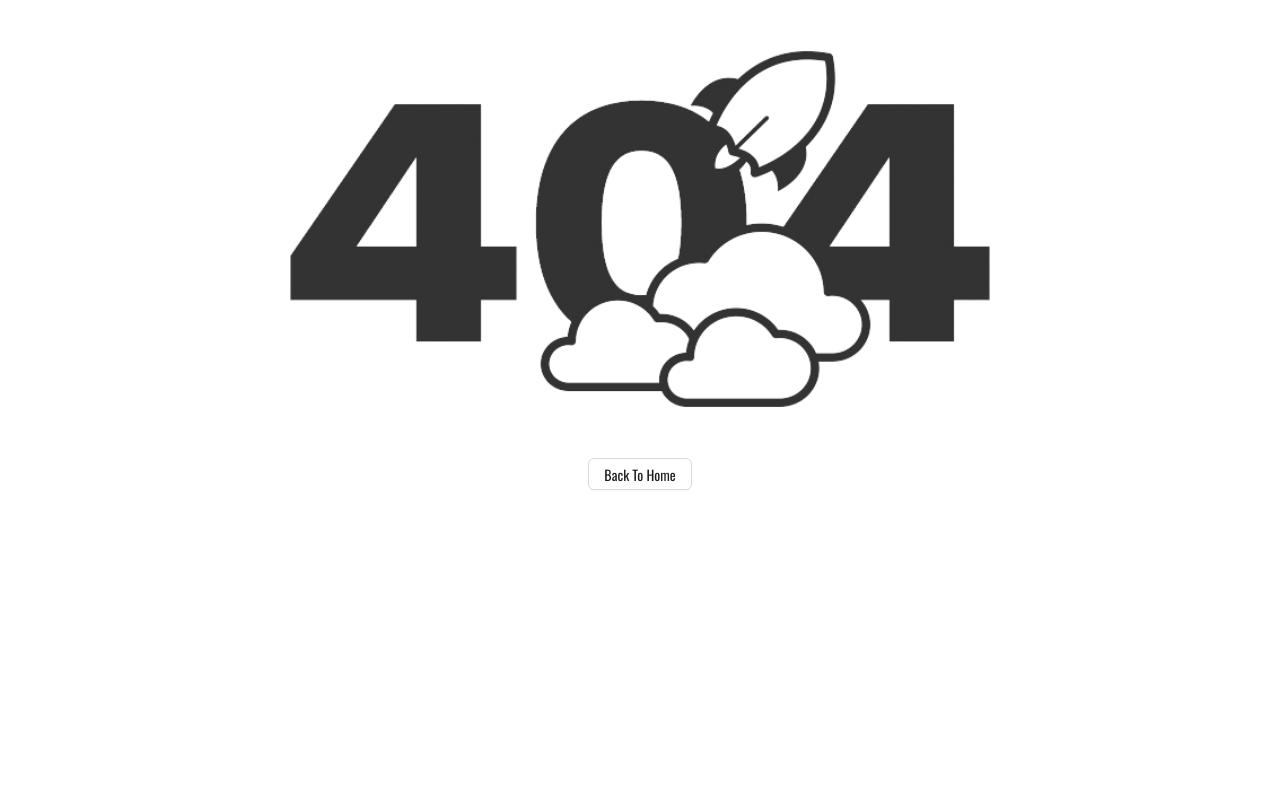
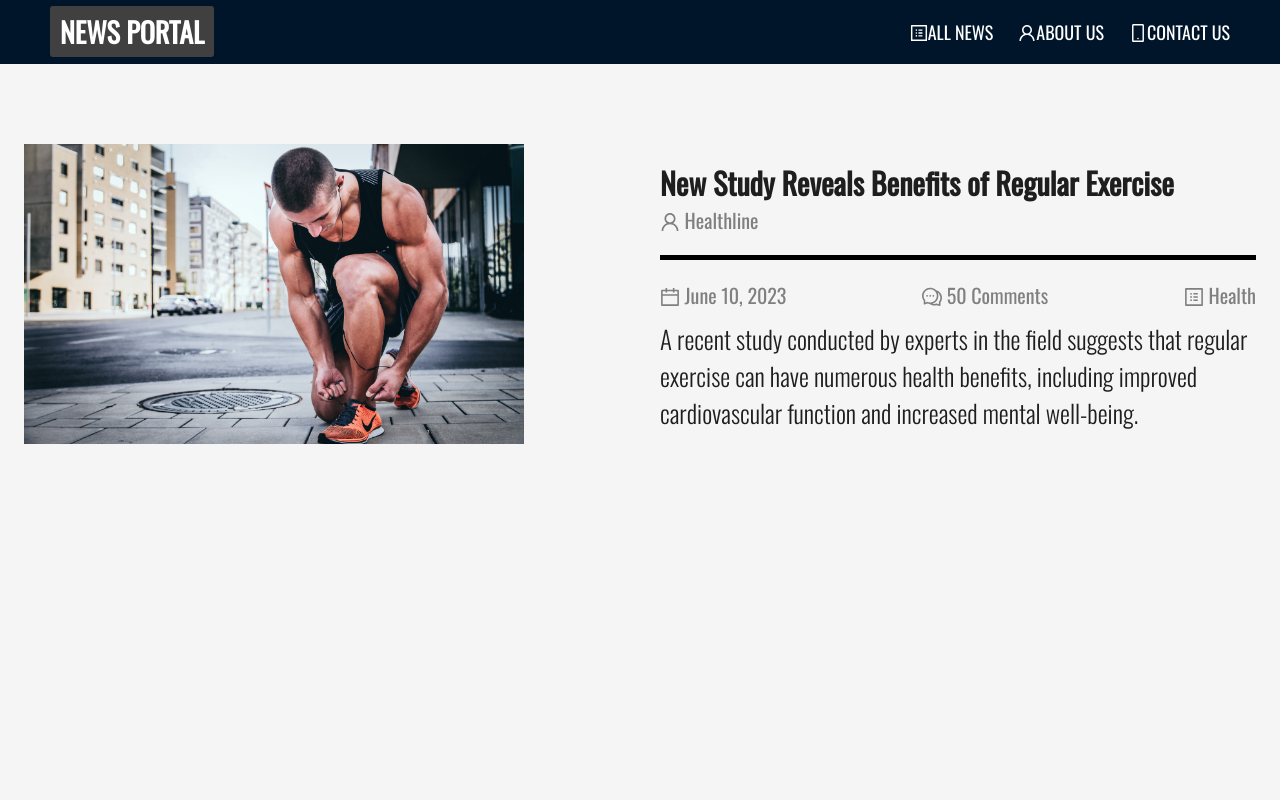
Before and after one commit to coderFaiisal/news-portal-nextjs, a Next.js app: page /news/1 in a window 1280 px wide. Before the commit this address had no page. Shown: the top 800 px of the page. Built offline with nearby package versions, Linux system fonts and the light colour scheme; data requests are answered from the project's data file.

Commit message:
use getStaticPaths & getStaticProps hooks

```diff
--- a/db.json
+++ b/db.json
@@ -1,17 +1,17 @@
 {
   "news": [
     {
-            "id": 1,
+      "id": "1",
       "title": "New Study Reveals Benefits of Regular Exercise",
       "description": "A recent study conducted by experts in the field suggests that regular exercise can have numerous health benefits, including improved cardiovascular function and increased mental well-being.",
       "author": "Healthline",
       "release_date": "June 10, 2023",
       "category": "Health",
-            "comment_count": 5,
+      "comment_count": 50,
       "image_url": "/images/exercise_image.jpg"
     },
     {
-            "id": 2,
+      "id": "2",
       "title": "Tech Company XYZ Launches Revolutionary Smartphone",
       "description": "Tech Company XYZ has unveiled its latest smartphone model, boasting cutting-edge features, a powerful processor, and an impressive camera system.",
       "author": "TechNews",
@@ -21,7 +21,7 @@
       "image_url": "/images/company_image.jpg"
     },
     {
-            "id": 3,
+      "id": "3",
       "title": "SpaceX Successfully Launches Satellite into Orbit",
       "description": "SpaceX, the private space exploration company, has successfully launched a communication satellite into orbit, marking another milestone in the company's achievements.",
       "author": "Space News Today",
@@ -31,7 +31,7 @@
       "image_url": "/images/satellite_image.jpg"
     },
     {
-            "id": 4,
+      "id": "4",
       "title": "New Study Shows Benefits of Meditation for Stress Relief",
       "description": "A recent scientific study has found that regular meditation practice can significantly reduce stress levels and promote a sense of calm and well-being.",
       "author": "Mindfulness Magazine",
--- a/src/pages/index.js
+++ b/src/pages/index.js
@@ -34,5 +34,6 @@ export const getStaticProps = async () => {
     props: {
       allNews: data,
     },
+    revalidate: 10,
   };
 };
--- /dev/null
+++ b/src/pages/news/[newsId].js
@@ -0,0 +1,100 @@
+import { Col, Row } from "antd";
+import {
+  UserOutlined,
+  CalendarOutlined,
+  CommentOutlined,
+  ProfileOutlined,
+} from "@ant-design/icons";
+import Image from "next/image";
+import RootLayout from "@/components/Layouts/RootLayout";
+
+const NewsDetailPage = ({ news }) => (
+  <Row style={{ marginTop: "80px", alignItems: "center" }}>
+    <Col md={6} lg={12}>
+      <Image
+        alt="example"
+        src={news?.image_url}
+        width={500}
+        height={300}
+        responsive
+      />
+    </Col>
+    <Col md={6} lg={12} style={{ paddingLeft: "20px" }}>
+      <h1 style={{ fontSize: "30px" }}>{news?.title}</h1>
+      <span
+        style={{
+          color: "gray",
+          display: "block",
+          fontSize: "20px",
+        }}
+      >
+        <UserOutlined /> {news?.author}
+      </span>
+      <div
+        className="line"
+        style={{
+          height: "5px",
+          margin: "20px 0",
+          background: "#000",
+          width: "100%",
+        }}
+      ></div>
+
+      <p
+        style={{
+          display: "flex",
+          justifyContent: "space-between",
+          width: "100%",
+          color: "gray",
+          margin: "10px 0px",
+          fontSize: "20px",
+        }}
+      >
+        <span>
+          <CalendarOutlined /> {news?.release_date}
+        </span>
+        <span>
+          <CommentOutlined /> {news?.comment_count} Comments
+        </span>
+        <span>
+          <ProfileOutlined /> {news?.category}
+        </span>
+      </p>
+
+      <p style={{ fontSize: "25px", fontWeight: "lighter" }}>
+        {news?.description}
+      </p>
+    </Col>
+  </Row>
+);
+export default NewsDetailPage;
+
+NewsDetailPage.getLayout = function getLayout(page) {
+  return <RootLayout>{page}</RootLayout>;
+};
+
+export const getStaticPaths = async () => {
+  const res = await fetch(`http://localhost:5000/news`);
+  const allNews = await res.json();
+
+  const paths = allNews.map((news) => ({
+    params: {
+      newsId: news?.id,
+    },
+  }));
+
+  return { paths, fallback: false };
+};
+
+export const getStaticProps = async (context) => {
+  const { params } = context;
+
+  const res = await fetch(`http://localhost:5000/news/${params?.newsId}`);
+  const data = await res.json();
+
+  return {
+    props: {
+      news: data,
+    },
+  };
+};
```
Lines whose indentation alone changed are shown as unchanged.
